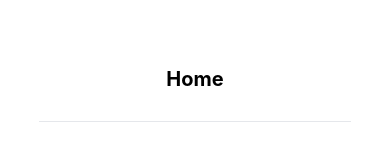
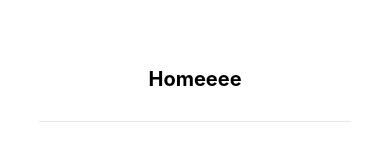
Before and after one commit to WGrzesiek/lingendo, a React Native app in the folder mobile/: screen / in a window 390 px wide. Shown: the part 258-410 px from the top of the page. Built offline with nearby package versions, Linux system fonts and the light colour scheme.

Commit message:
chore: update project changes

```diff
--- a/mobile/App.tsx
+++ b/mobile/App.tsx
@@ -6,7 +6,7 @@ import './global.css';
 export default function App() {
   return (
     <>
-      <ScreenContent title="Home" path="App.tsx"></ScreenContent>
+      <ScreenContent title="Homeeee" path="App.tsx"></ScreenContent>
       <StatusBar style="auto" />
     </>
   );
--- a/mobile/components/Container.tsx
+++ b/mobile/components/Container.tsx
@@ -1,4 +1,5 @@
-import { SafeAreaView } from 'react-native';
+import { SafeAreaView } from 'react-native-safe-area-context';
+
 
 export const Container = ({ children }: { children: React.ReactNode }) => {
   return <SafeAreaView className={styles.container}>{children}</SafeAreaView>;
```
